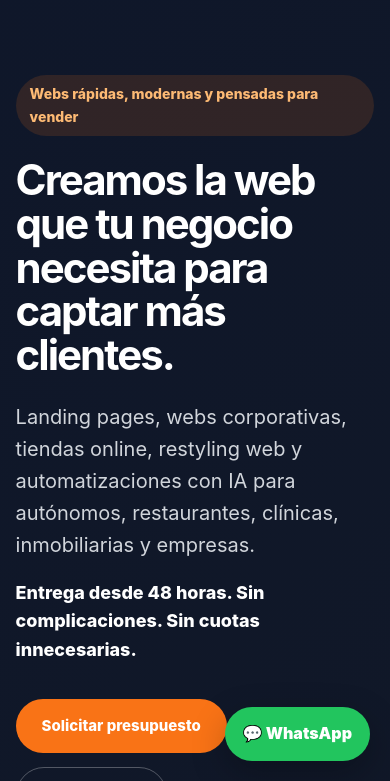
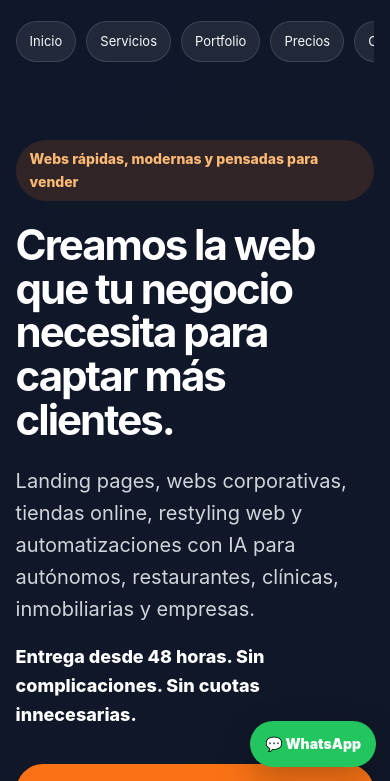
Before and after one commit to Handoo25/Handoo_Studio_Landing, a plain HTML site: page index.html in a window 390 px wide. Shown: the part 63-844 px from the top of the page. Drawn offline with Linux system fonts and the light colour scheme.

Commit message:
Add mobile navigation styles for responsive design

```diff
--- a/assets/css/style.css
+++ b/assets/css/style.css
@@ -567,3 +567,50 @@ textarea{
     padding:32px;
   }
 }
+/* Mobile navigation fix */
+
+@media(max-width:900px){
+  .navbar{
+    flex-direction:column;
+    align-items:flex-start;
+    gap:18px;
+  }
+
+  .navlinks{
+    display:flex;
+    width:100%;
+    gap:10px;
+    overflow-x:auto;
+    padding-bottom:6px;
+  }
+
+  .navlinks a{
+    white-space:nowrap;
+    padding:9px 13px;
+    border-radius:999px;
+    background:rgba(255,255,255,.08);
+    border:1px solid rgba(255,255,255,.12);
+    color:#f8fafc;
+    font-size:13px;
+  }
+
+  .navlinks a:hover{
+    background:white;
+    color:var(--hs-dark);
+  }
+
+  .hero-actions{
+    width:100%;
+  }
+
+  .hero-actions .btn{
+    width:100%;
+  }
+
+  .whatsapp{
+    right:14px;
+    bottom:14px;
+    padding:12px 15px;
+    font-size:14px;
+  }
+}
```
